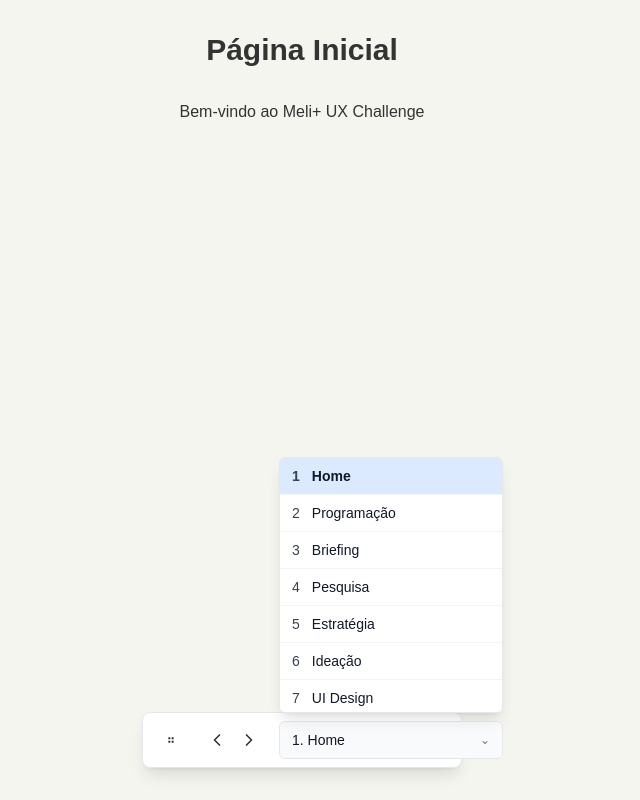
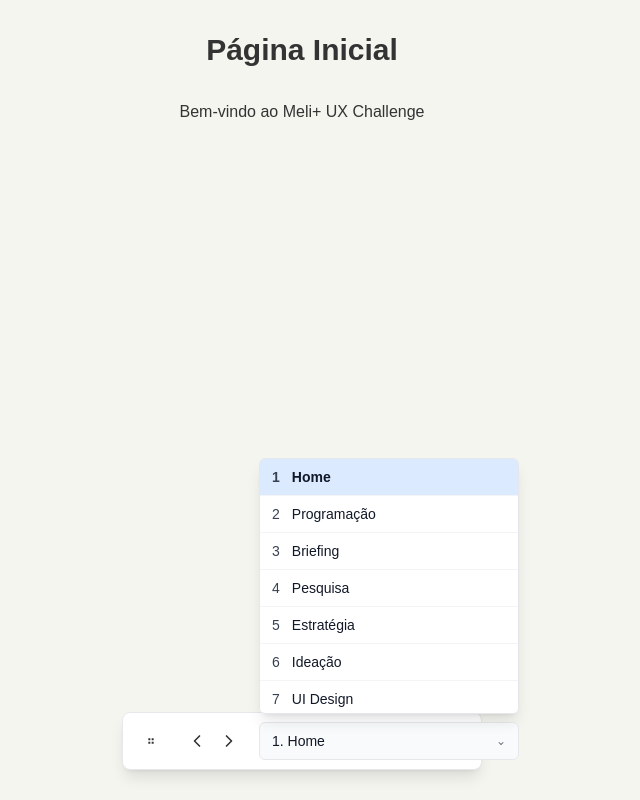
Before and after one commit to bolivaralencastro/mercado-livre-meli-plus-ux-challenge, a Next.js app in the folder app-web/: page / in a window 1280 px wide. Shown: the whole page, without its empty margins (338-978 px from the left). Built offline with nearby package versions, Linux system fonts and the light colour scheme.

Commit message:
Ajusta largura e divisores do menu

```diff
--- a/app-web/src/components/ui/SimpleFloatingMenu.tsx
+++ b/app-web/src/components/ui/SimpleFloatingMenu.tsx
@@ -15,9 +15,9 @@ interface Position {
 }
 
 const MENU_STORAGE_KEY = 'floatingMenuPosition';
-const MENU_WIDTH = 320;
+const MENU_WIDTH = 360;
 const BAR_HEIGHT = 56;
-const DROPDOWN_WIDTH_CLASS = 'w-56';
+const DROPDOWN_WIDTH_CLASS = 'w-full min-w-[240px]';
 const VERTICAL_MARGIN = 16;
 const BOTTOM_OFFSET = 32;
 const KEYBOARD_ITEMS = ['1','2','3','4','5','6','7','8','9','0'] as const;
@@ -232,7 +232,7 @@ const SimpleFloatingMenu = () => {
   return (
     <div
       ref={menuRef}
-      className="fixed z-50 flex items-center gap-2 rounded-lg border border-gray-200 bg-white px-3 py-2 shadow-lg w-[320px]"
+      className="fixed z-50 flex items-center gap-2 rounded-lg border border-gray-200 bg-white px-3 py-2 shadow-lg w-[360px]"
       style={{
         left: position.x,
         top: position.y,
@@ -250,7 +250,7 @@ const SimpleFloatingMenu = () => {
         </svg>
       </div>
 
-      <div className="h-8 w-px bg-gray-200" />
+      <div className="h-10 w-px self-stretch bg-gray-200" aria-hidden="true" />
 
       <div className="flex items-center gap-1">
         <button
@@ -273,9 +273,9 @@ const SimpleFloatingMenu = () => {
         </button>
       </div>
 
-      <div className="h-8 w-px bg-gray-200" />
+      <div className="h-10 w-px self-stretch bg-gray-200" aria-hidden="true" />
 
-      <div className="relative flex-1">
+      <div className="relative flex-1 min-w-[260px]">
         <div className={`flex items-center justify-between rounded-md border border-gray-200 bg-gray-50 px-3 py-2 text-sm ${DROPDOWN_WIDTH_CLASS}`}>
           <span className="font-medium text-gray-900">{formatLabel(currentPageItem)}</span>
           <span className="text-xs text-gray-500">⌄</span>
```
